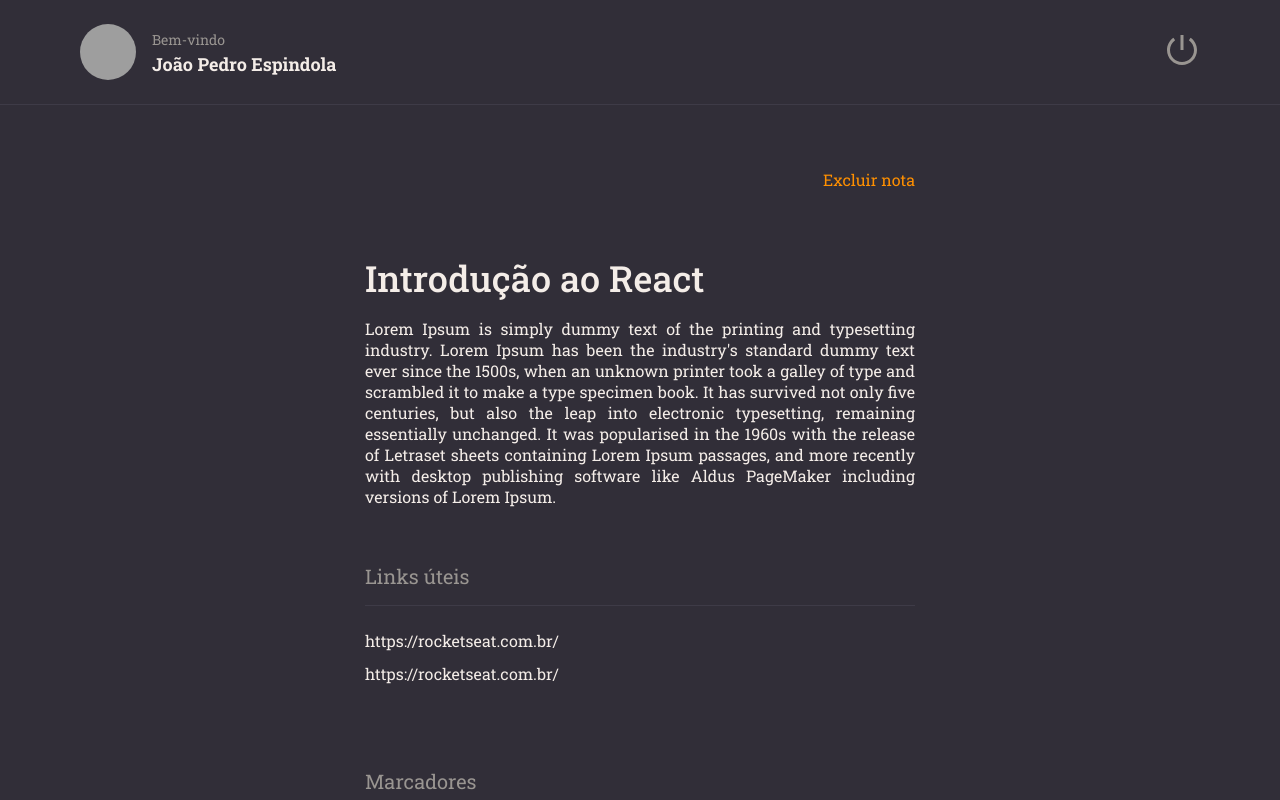
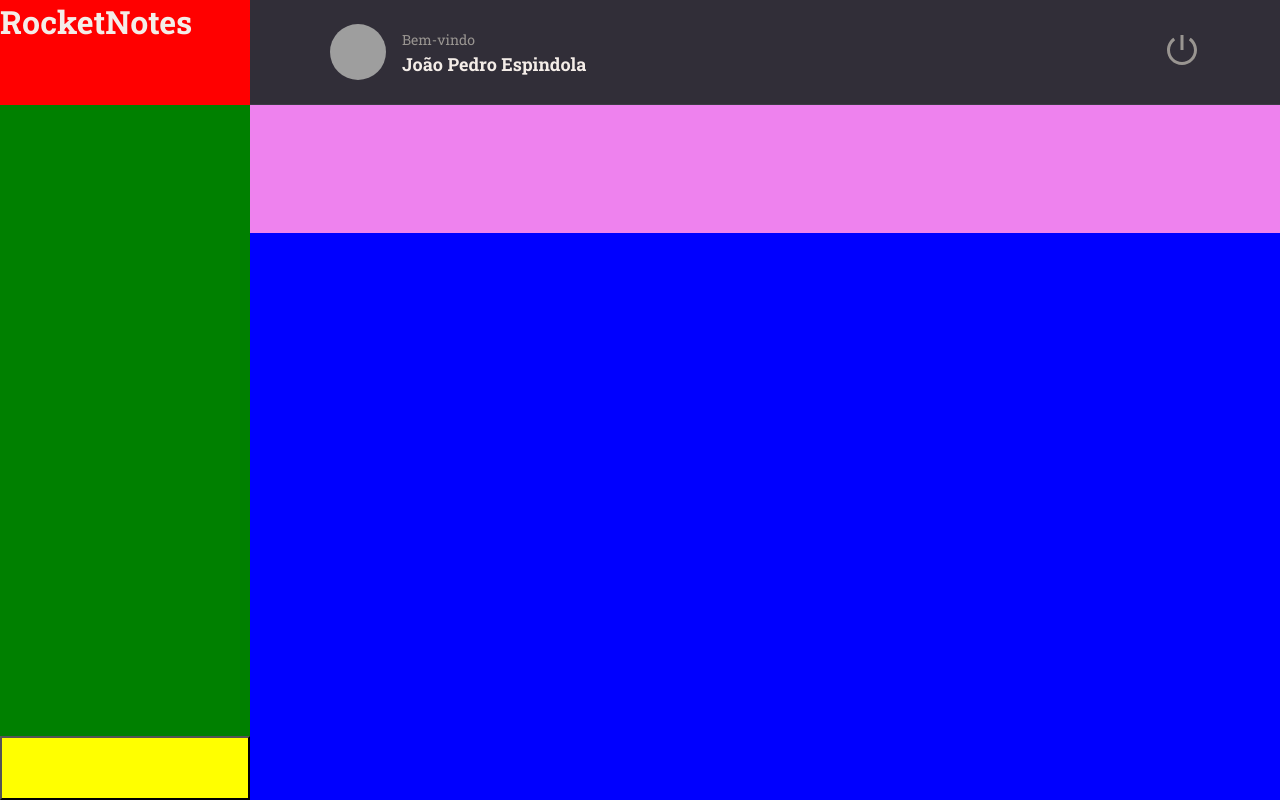
Before and after one commit to espjotape/rocketnotes, a React (Vite) app: page / in a window 1280 px wide. Built offline with nearby package versions, Linux system fonts and the light colour scheme; grey boxes are pictures that could not be loaded.

Commit message:
Applying Grid to Home

```diff
--- a/src/components/Section/styles.js
+++ b/src/components/Section/styles.js
@@ -1,8 +1,7 @@
 import styled from "styled-components";
 
 export const Container = styled.section`
-  margin: 56px 0 28px;
-
+  margin: 28px 0;
   > h2 {
     border-bottom-width: 1px;
     border-bottom-style: solid;
--- a/src/main.jsx
+++ b/src/main.jsx
@@ -1,6 +1,7 @@
 import React  from 'react'
 import ReactDOM  from 'react-dom/client'
 import { Details } from './pages/Details/index.jsx'
+import { Home } from './pages/Home/index.jsx'
 
 import GlobalStyles from "./styles/global.js"
 
@@ -12,7 +13,7 @@
   <React.StrictMode>
     <ThemeProvider theme={theme}>
       <GlobalStyles />
-      <Details />
+      <Home />
     </ThemeProvider>
   </React.StrictMode>,
 )
--- /dev/null
+++ b/src/pages/Home/index.jsx
@@ -0,0 +1,31 @@
+import { Container, Brand, Menu, Search, Content, NewNote } from "./styles";
+
+import { Header } from "../../components/Header";
+
+export function Home(){
+  return(
+    <Container>
+      <Brand>
+        <h1>RocketNotes</h1>
+      </Brand>
+
+      <Header />
+
+      <Menu>
+
+      </Menu>
+
+      <Search>
+
+      </Search>
+
+      <Content>
+
+      </Content>
+
+      <NewNote>
+
+      </NewNote>
+    </Container>
+  )
+}
--- /dev/null
+++ b/src/pages/Home/styles.js
@@ -0,0 +1,35 @@
+import styled from 'styled-components'
+
+export const Container = styled.div`
+  width: 100%;
+  height: 100vh;
+  display: grid;
+  grid-template-columns: 250px auto;
+  grid-template-rows: 105px 128px auto 64px;
+  grid-template-areas:
+  "brand header"
+  "menu search"
+  "menu content"
+  "newnote content";
+  background-color: ${({ theme }) => theme.COLORS.BACKGROUND_800};
+`
+export const Brand = styled.div`
+  grid-area: brand;
+  background-color: red;
+`
+export const Menu = styled.ul`
+  grid-area: menu;
+  background-color: green;
+`
+export const Search = styled.div`
+  grid-area: search;
+  background-color: violet;
+`
+export const Content = styled.div`
+  grid-area: content;
+  background-color: blue;
+`
+export const NewNote = styled.button`
+  grid-area: newnote;
+  background-color: yellow;
+`
```
Also changed, not shown: src/pages/Details/index.jsx (line endings or trailing spaces).
